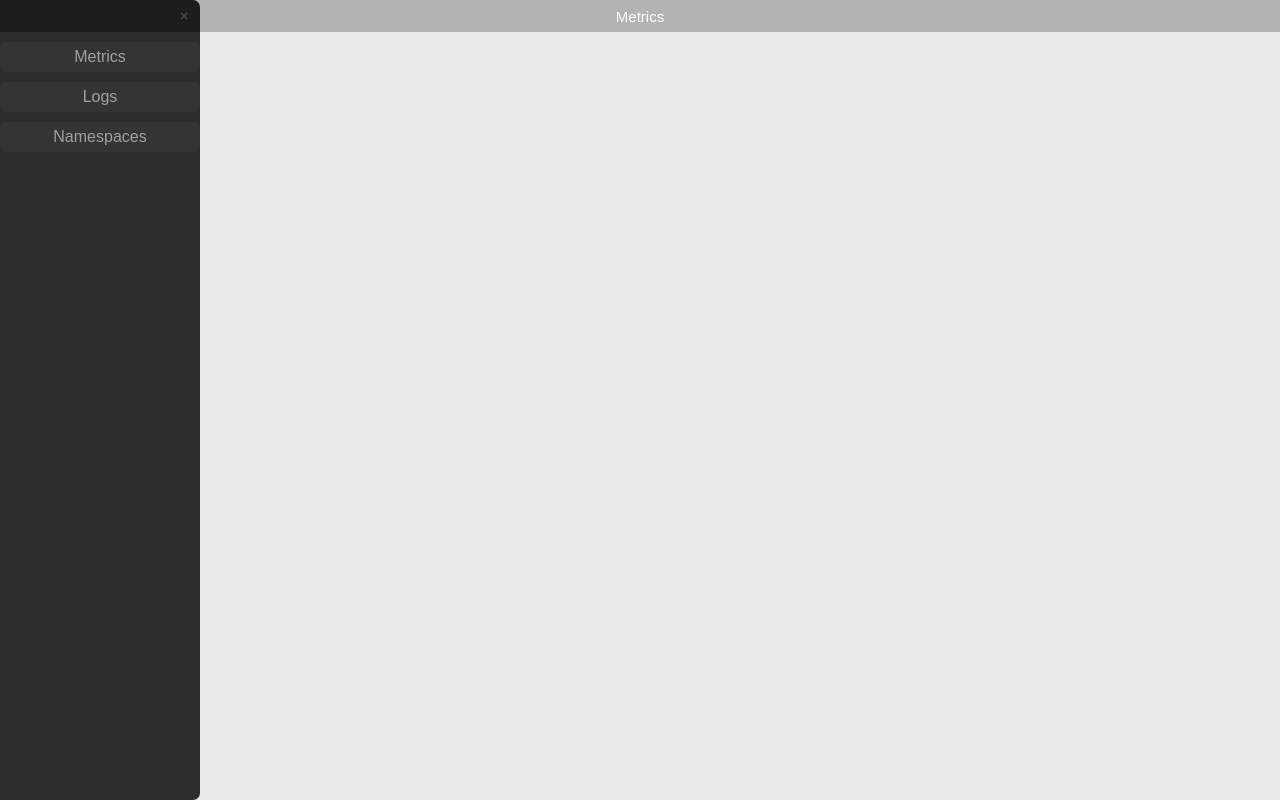
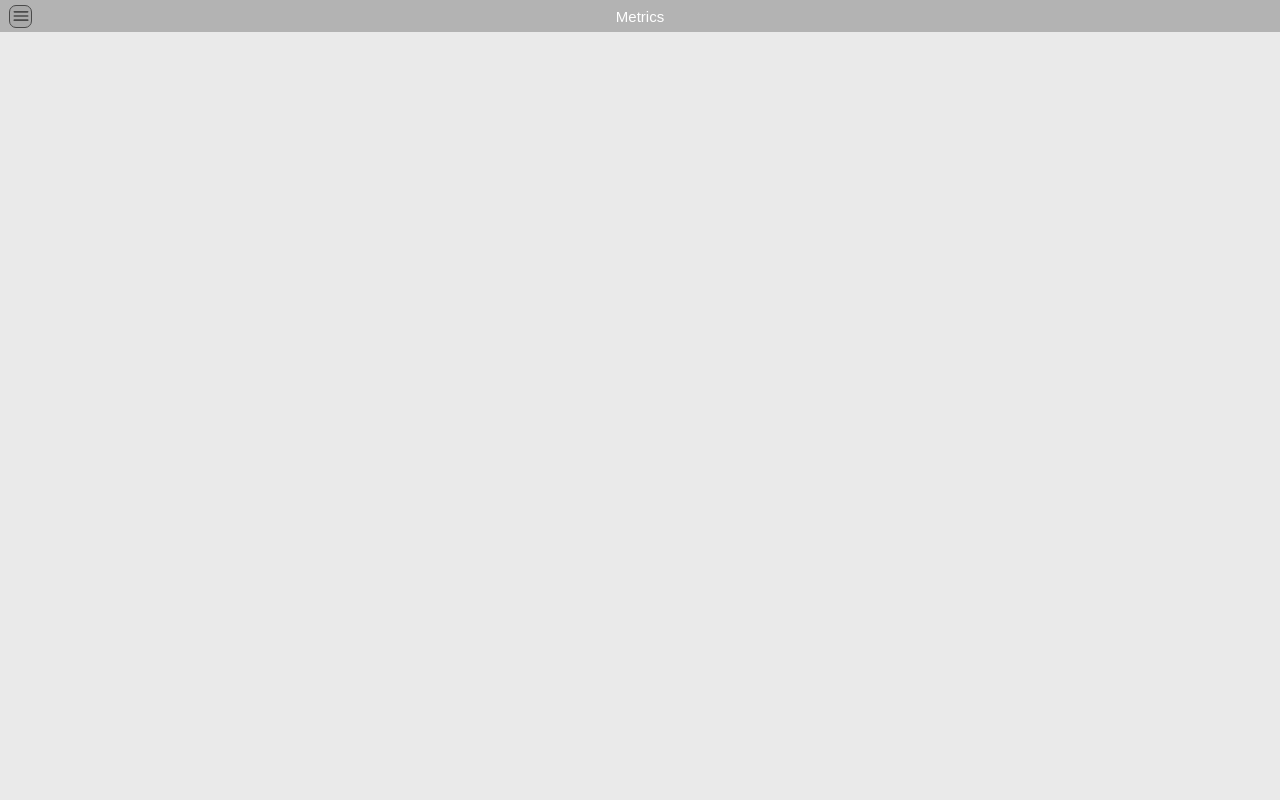
Before and after one commit to JohnyCeleron/json-storage-frontend, a React (Vite) app in the folder json-storage/: page /namespaces/1 in a window 1280 px wide. Built offline with nearby package versions, Linux system fonts and the light colour scheme; a web font is replaced by a local one.

Commit message:
namespaces in sidebar

```diff
--- a/json-storage/src/app.tsx
+++ b/json-storage/src/app.tsx
@@ -6,7 +6,7 @@ import { Sidebar } from './components/sidebar.tsx'
 import { useState } from 'react'
 
 export function App() {
-  const [isSidebarVisible, setIsSidebarVisible] = useState(true);
+  const [isSidebarVisible, setIsSidebarVisible] = useState(false);
 
   return (
     <div>
--- a/json-storage/src/components/sidebar.tsx
+++ b/json-storage/src/components/sidebar.tsx
@@ -1,3 +1,5 @@
+import { useState, useEffect } from "react";
+
 export function Sidebar({
     isVisible,
     onClose
@@ -5,6 +7,13 @@ export function Sidebar({
     isVisible: boolean;
     onClose: () => void;
 }){
+    const namespaces = [
+        "namespace-1",
+        "namespace-2",
+        "namespace-3",
+        "namespace-4"
+    ];
+
     return (
         <div className={`sidebar-container ${isVisible ? '' : 'sidebar-hidden'}`}>
             <div className="sidebar-top">
@@ -15,8 +24,49 @@ export function Sidebar({
             <div className="sidebar-bottom">
                 <Button title="Metrics"/>
                 <Button title="Logs"/>
-                <Button title="Namespaces"/>
+                <NamespacesButton namespaces={namespaces} />
             </div>
+        </div>
+    );
+}
+
+function NamespacesButton( { namespaces }: {namespaces: string[] } ) {
+    const [isOpen, setIsOpen] = useState(false);
+
+    const toggleDropdown = () => {
+        setIsOpen(!isOpen);
+    };
+
+    useEffect(() => {
+        const handleClickOutside = (event: MouseEvent) => {
+            if (isOpen && !(event.target as Element).closest('.namespaces-container')) {
+                setIsOpen(false);
+            }
+        };
+
+        document.addEventListener('mousedown', handleClickOutside);
+        return () => document.removeEventListener('mousedown', handleClickOutside);
+    }, [isOpen]);
+
+    return (
+        <div className="namespaces-container">
+            <button type="button" className="sidebar-button" onClick={toggleDropdown}>
+                Namespaces
+            </button>
+
+            {isOpen && (
+                <div className="namespaces-dropdown">
+                    {namespaces.map((namespace, index) => (
+                        <button key={index}
+                        className="namespace-item"
+                        onClick={() => {
+                            console.log(`Selected namespace: ${namespace}`);
+                        }}>
+                            {namespace}
+                        </button>
+                    ))}
+                </div>
+            )}
         </div>
     );
 }
--- a/json-storage/src/css/sidebar.css
+++ b/json-storage/src/css/sidebar.css
@@ -98,3 +98,48 @@
 .sidebar-button:focus {
     outline: none;
 }
+
+.namespaces-container {
+  position: relative;
+  width: 100%;
+  overflow: visible;
+}
+
+.namespaces-dropdown {
+  display: flex;
+  flex-direction: column;
+  align-items: center;   /* центрируем содержимое */
+  padding: 10px;
+}
+
+.namespace-item {
+  display: flex;
+  align-items: center;
+  justify-content: center;
+  height: 26px;
+
+  /* ширина уже и по центру */
+  width: 85%;            /* или 220px / 14rem — как нравится */
+  max-width: 240px;      /* ограничитель, если нужно */
+  min-width: 140px;
+
+  margin: 3px 0;         /* вертикальный зазор */
+  border-radius: 5px;
+  border: none;
+  background: #202020;
+  color: #8c8c8c;
+  cursor: pointer;
+}
+.namespace-item:hover {
+  background: #1f1f1f;
+  color: #fff;
+}
+
+.sidebar-bottom {
+  overflow: visible;          /* чтобы выпадашка не обрезалась */
+}
+
+.sidebar-button {
+  display: block;
+  width: 100%;
+}
```
